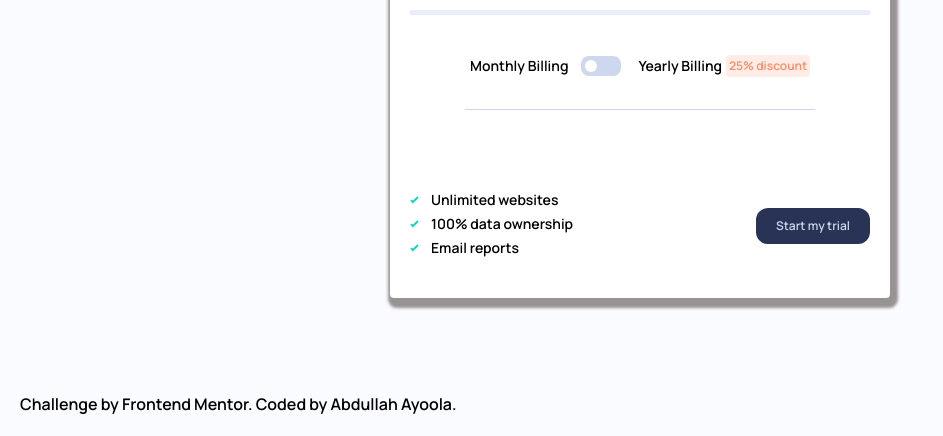
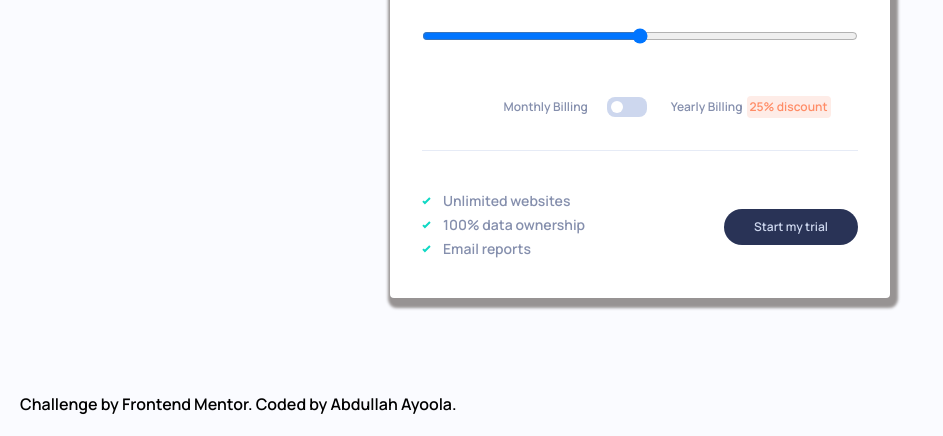
Before and after one commit to abdullah43577/Interactive-pricing-component, a website: page index.html in a window 1280 px wide. Shown: the part 364-800 px from the top of the page, without its empty margins (0-943 px from the left). Drawn offline with Linux system fonts and the light colour scheme.

Commit message:
made some little changes to the UI

```diff
--- a/index.html
+++ b/index.html
@@ -30,9 +30,11 @@
         <img src="./images/pattern-circles.svg" alt="patter circle" />
       </figure>
 
-      <div class="card bg-white py-5 px-5 h-96 mt-20 rounded">
+      <div class="card bg-white px-8 py-8 h-96 mt-20 rounded">
         <section class="flex items-center justify-between">
-          <p class="uppercase text-xs tracking-widest">100k Pageviews</p>
+          <p class="uppercase text-xs tracking-widest text-grayishBlueTxt">
+            100k Pageviews
+          </p>
 
           <div class="month flex items-center">
             <p class="text-3xl font-extrabold text-darkDesaturatedBlue">
@@ -42,10 +44,12 @@
           </div>
         </section>
 
-        <section class="slider bg-lightGrayishBlueSlider"></section>
+        <section class="slider">
+          <input type="range" class="w-full p-1.5" />
+        </section>
 
         <div class="billing flex items-center justify-evenly pb-8">
-          <p class="text-sm">Monthly Billing</p>
+          <p class="text-xs text-grayishBlueTxt">Monthly Billing</p>
 
           <div
             class="toggleCT bg-lightGrayishBlueToggle rounded-lg w-10 h-5 ml-2 mr-2 relative cursor-pointer"
@@ -56,7 +60,7 @@
           </div>
 
           <aside class="flex items-center">
-            <p class="px-1 text-sm">Yearly Billing</p>
+            <p class="px-1 text-xs text-grayishBlueTxt">Yearly Billing</p>
             <p
               class="discount px-1 bg-lightGrayishRed rounded text-xs text-lightRed"
             >
@@ -65,32 +69,35 @@
           </aside>
         </div>
 
-        <section class="features mt-20 flex items-center justify-between">
+        <!-- border -->
+        <div class="borderCT opacity-50"></div>
+
+        <section class="features mt-10 flex items-center justify-between">
           <ul>
             <li class="flex items-center justify-start pb-1 text-sm">
               <figure class="pr-3">
                 <img src="./images/icon-check.svg" alt="icon check" />
               </figure>
-              <p>Unlimited websites</p>
+              <p class="text-grayishBlueTxt">Unlimited websites</p>
             </li>
 
             <li class="flex items-center justify-start pb-1 text-sm">
               <figure class="pr-3">
                 <img src="./images/icon-check.svg" alt="icon check" />
               </figure>
-              <p>100% data ownership</p>
+              <p class="text-grayishBlueTxt">100% data ownership</p>
             </li>
 
             <li class="flex items-center justify-start pb-1 text-sm">
               <figure class="pr-3">
                 <img src="./images/icon-check.svg" alt="icon check" />
               </figure>
-              <p>Email reports</p>
+              <p class="text-grayishBlueTxt">Email reports</p>
             </li>
           </ul>
 
           <button
-            class="bg-darkDesaturatedBlue text-lightGrayishBlueToggle text-xs rounded-xl"
+            class="bg-darkDesaturatedBlue text-lightGrayishBlueToggle text-xs rounded-3xl"
           >
             Start my trial
           </button>
--- a/styles.css
+++ b/styles.css
@@ -21,7 +21,6 @@ body {
 
 .slider {
   width: 100%;
-  height: 5px;
   margin: 40px 0;
 }
 
@@ -30,13 +29,17 @@ body {
 }
 
 .billing {
+  max-width: 350px;
+  margin-left: 70px;
+}
+
+.borderCT {
   border-bottom: 1px solid hsl(223, 50%, 87%);
-  max-width: 350px;
-  margin-inline: auto;
+  width: 100%;
 }
 
 button {
-  padding: 10px 20px;
+  padding: 10px 30px;
 }
 
 button:hover {
```
Also changed, not shown: dist/output.css.
